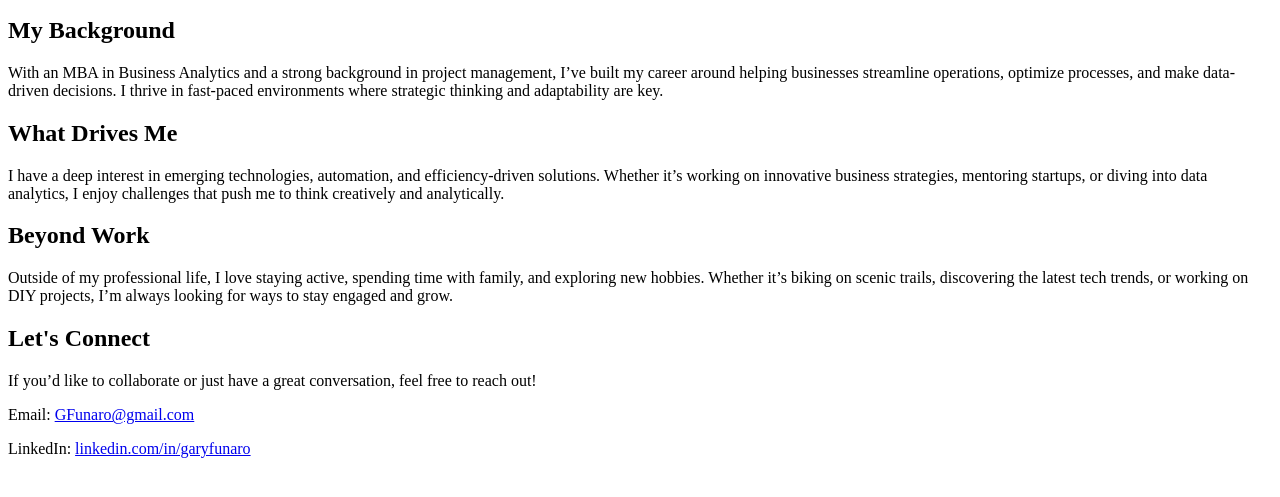
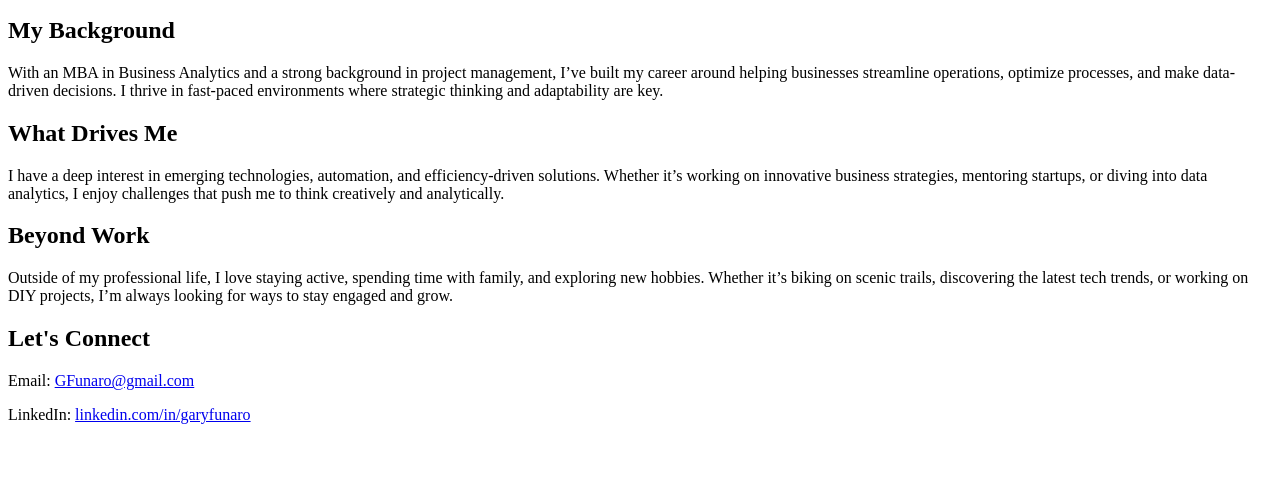
Before and after one commit to gfunaro/Project1_Website, a plain HTML site: page about.html in a window 1280 px wide. Shown: the part 171-668 px from the top of the page. Drawn offline with Linux system fonts and the light colour scheme.

Commit message:
about page
about updates

```diff
--- a/about.html
+++ b/about.html
@@ -26,7 +26,6 @@
     <p>Outside of my professional life, I love staying active, spending time with family, and exploring new hobbies. Whether it’s biking on scenic trails, discovering the latest tech trends, or working on DIY projects, I’m always looking for ways to stay engaged and grow.</p>
 
     <h2>Let's Connect</h2>
-    <p>If you’d like to collaborate or just have a great conversation, feel free to reach out!</p>
     <p>Email: <a href="mailto:GFunaro@gmail.com">GFunaro@gmail.com</a></p>
     <p>LinkedIn: <a href="https://www.linkedin.com/in/garyfunaro">linkedin.com/in/garyfunaro</a></p>
 </body>
```
